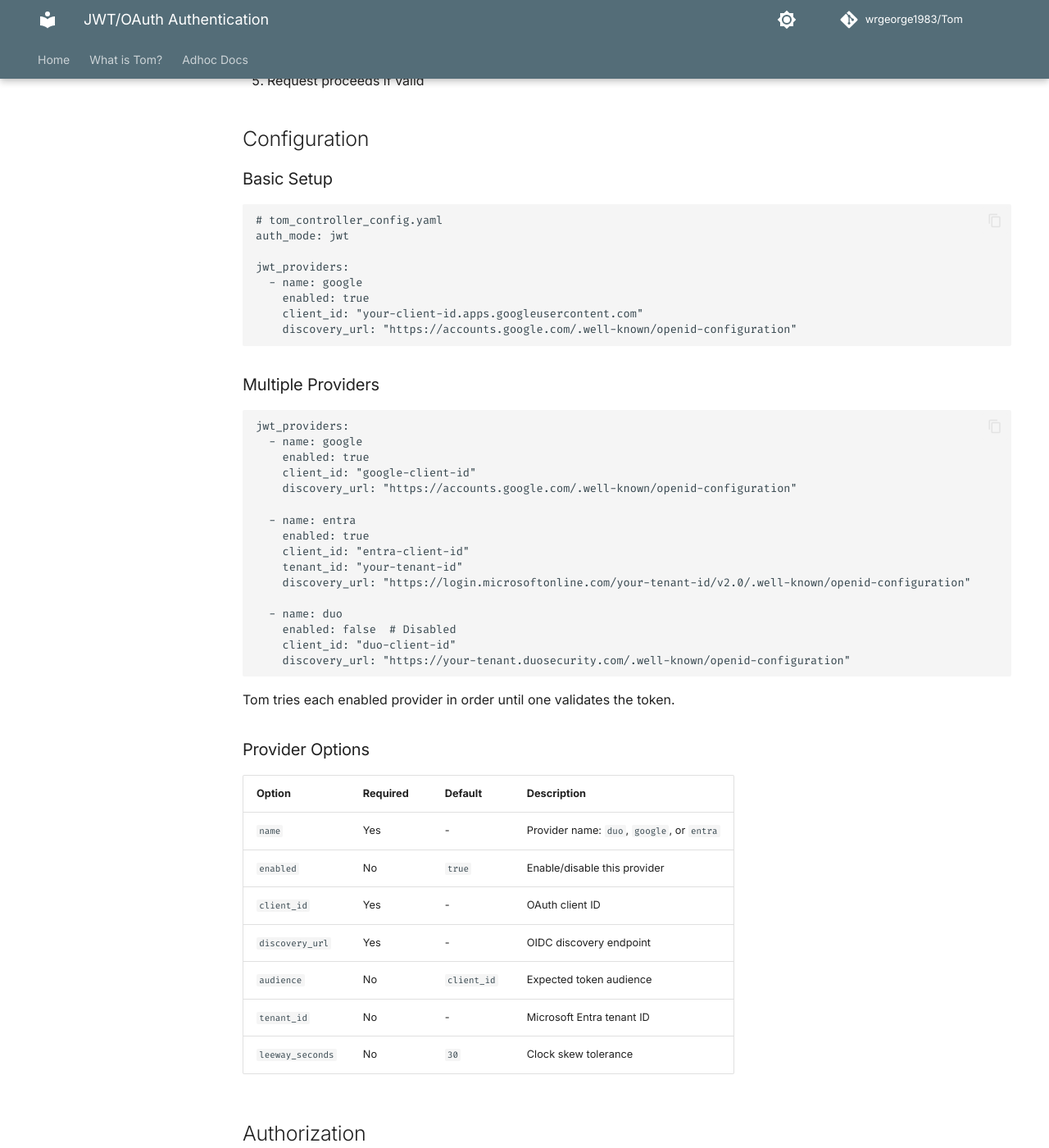
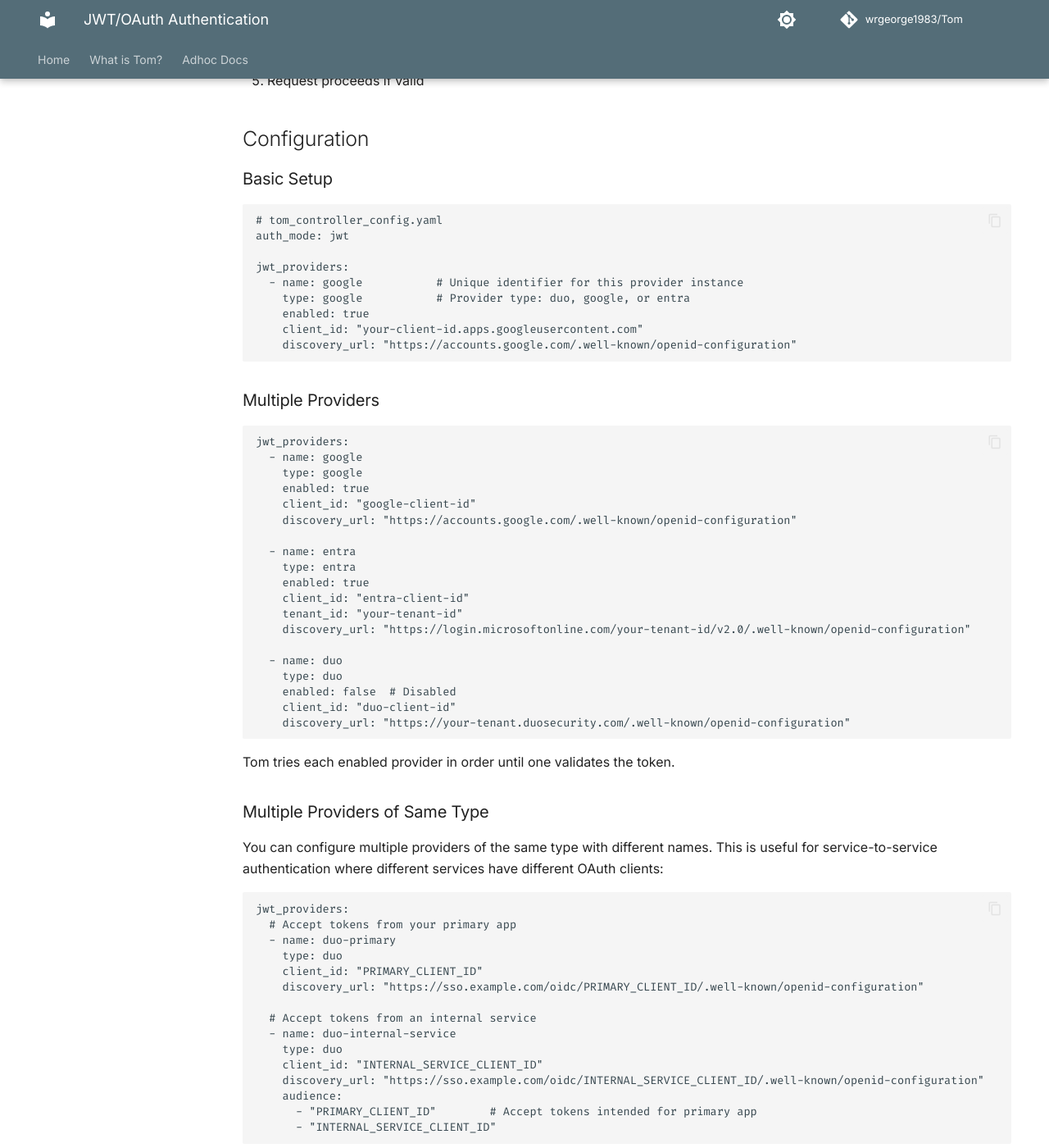
Before and after one commit to wrgeorge1983/Tom, an MkDocs documentation site: the page built from docs/docs/real/auth-jwt.md, in a window 1280 px wide and 1400 px high, scrolled down 1232 px. Shown: the whole window at 82% size. Built offline with MkDocs 1.6.1 and Material for MkDocs 9.7.7, drawn with Linux system fonts in a browser that asks for light colours; comment, search, counter and statistics services are not loaded; the version menu is left out; some of the changed text lies outside the part shown.

Commit message:
Add `type` field to JWT provider configurations for validation and multiple provider support
- Updated `jwt_providers` to require a `type` field (e.g., `duo`, `google`, or `entra`) in configuration files and examples.
- Enhanced duplicate name validation and error handling for JWT providers.
- Adjusted factory logic to select validators using the new `type` field.
- Updated tests, fixtures, and documentation to reflect new provider structure and `type` inclusion.

````diff
--- a/docs/docs/real/auth-jwt.md
+++ b/docs/docs/real/auth-jwt.md
@@ -51,7 +51,8 @@ sequenceDiagram
 auth_mode: jwt
 
 jwt_providers:
-  - name: google
+  - name: google           # Unique identifier for this provider instance
+    type: google           # Provider type: duo, google, or entra
     enabled: true
     client_id: "your-client-id.apps.googleusercontent.com"
     discovery_url: "https://accounts.google.com/.well-known/openid-configuration"
@@ -62,17 +63,20 @@ jwt_providers:
 ```yaml
 jwt_providers:
   - name: google
+    type: google
     enabled: true
     client_id: "google-client-id"
     discovery_url: "https://accounts.google.com/.well-known/openid-configuration"
 
   - name: entra
+    type: entra
     enabled: true
     client_id: "entra-client-id"
     tenant_id: "your-tenant-id"
     discovery_url: "https://login.microsoftonline.com/your-tenant-id/v2.0/.well-known/openid-configuration"
 
   - name: duo
+    type: duo
     enabled: false  # Disabled
     client_id: "duo-client-id"
     discovery_url: "https://your-tenant.duosecurity.com/.well-known/openid-configuration"
@@ -80,15 +84,38 @@ jwt_providers:
 
 Tom tries each enabled provider in order until one validates the token.
 
+### Multiple Providers of Same Type
+
+You can configure multiple providers of the same type with different names. This is useful for service-to-service authentication where different services have different OAuth clients:
+
+```yaml
+jwt_providers:
+  # Accept tokens from your primary app
+  - name: duo-primary
+    type: duo
+    client_id: "PRIMARY_CLIENT_ID"
+    discovery_url: "https://sso.example.com/oidc/PRIMARY_CLIENT_ID/.well-known/openid-configuration"
+
+  # Accept tokens from an internal service
+  - name: duo-internal-service
+    type: duo
+    client_id: "INTERNAL_SERVICE_CLIENT_ID"
+    discovery_url: "https://sso.example.com/oidc/INTERNAL_SERVICE_CLIENT_ID/.well-known/openid-configuration"
+    audience:
+      - "PRIMARY_CLIENT_ID"        # Accept tokens intended for primary app
+      - "INTERNAL_SERVICE_CLIENT_ID"
+```
+
 ### Provider Options
 
 | Option | Required | Default | Description |
 |--------|----------|---------|-------------|
-| `name` | Yes | - | Provider name: `duo`, `google`, or `entra` |
+| `name` | Yes | - | Unique identifier for this provider instance |
+| `type` | Yes | - | Provider type: `duo`, `google`, or `entra` |
 | `enabled` | No | `true` | Enable/disable this provider |
 | `client_id` | Yes | - | OAuth client ID |
 | `discovery_url` | Yes | - | OIDC discovery endpoint |
-| `audience` | No | `client_id` | Expected token audience |
+| `audience` | No | `client_id` | Expected token audience (string or list) |
 | `tenant_id` | No | - | Microsoft Entra tenant ID |
 | `leeway_seconds` | No | `30` | Clock skew tolerance |
 
@@ -154,6 +181,7 @@ curl -H "Authorization: Bearer eyJhbGciOiJSUzI1NiIs..." \
 ```yaml
 jwt_providers:
   - name: google
+    type: google
     enabled: true
     client_id: "123456789-abc.apps.googleusercontent.com"
     discovery_url: "https://accounts.google.com/.well-known/openid-configuration"
@@ -170,6 +198,7 @@ jwt_providers:
 ```yaml
 jwt_providers:
   - name: entra
+    type: entra
     enabled: true
     client_id: "your-application-id"
     tenant_id: "your-tenant-id"
@@ -184,6 +213,7 @@ jwt_providers:
 ```yaml
 jwt_providers:
   - name: duo
+    type: duo
     enabled: true
     client_id: "your-duo-client-id"
     discovery_url: "https://your-tenant.duosecurity.com/.well-known/openid-configuration"
@@ -219,6 +249,7 @@ Allow clock skew between Tom and the OAuth provider:
 ```yaml
 jwt_providers:
   - name: google
+    type: google
     leeway_seconds: 30  # Default
 ```
 
@@ -231,6 +262,7 @@ oauth_test_enabled: true  # Enable test endpoints (dev only)
 
 jwt_providers:
   - name: google
+    type: google
     oauth_test_client_secret: "your-client-secret"  # Only for test flow
     oauth_test_scopes: ["openid", "email", "profile"]
 ```
````
Also changed, not shown: docs/docs/adhoc/oauth-implementation.md (+4 -0 lines), tom_config.jwt.example.yaml (+18 -11 lines), 6 other files.
